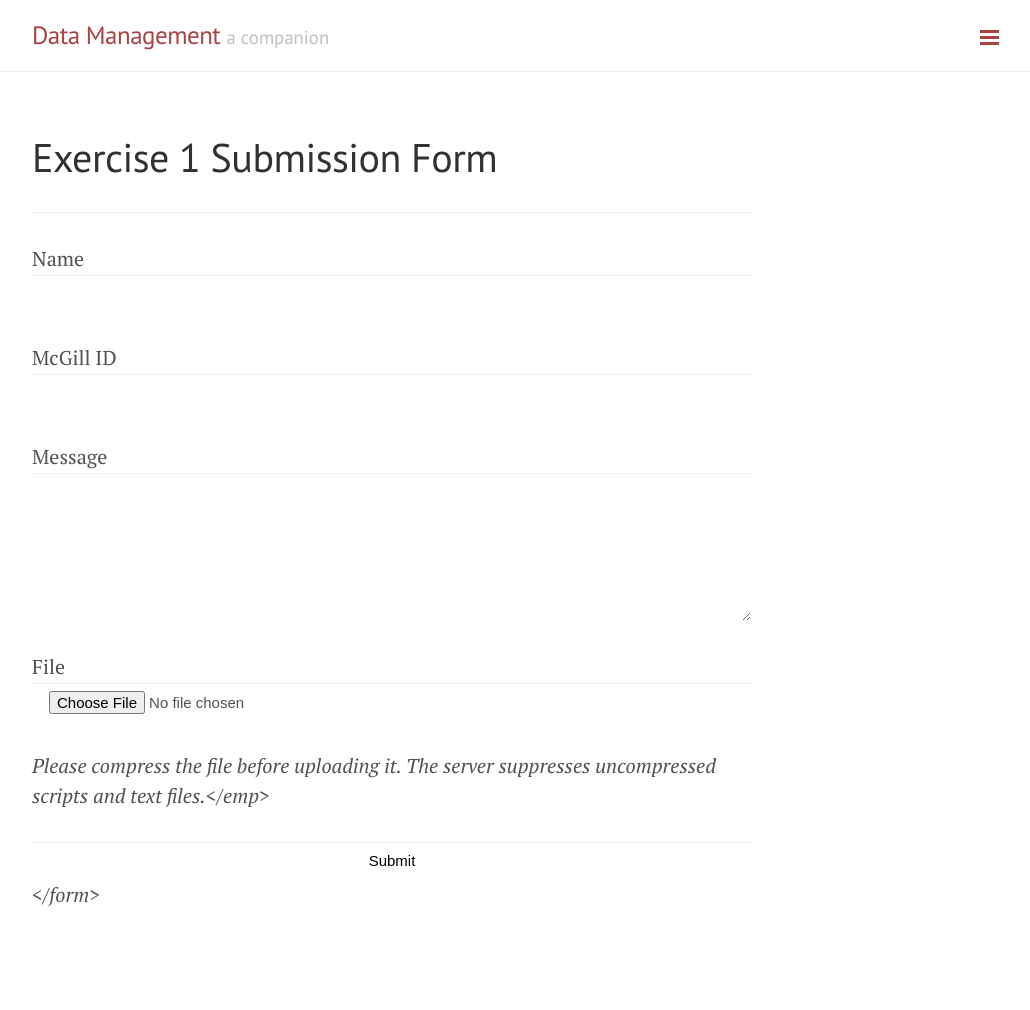
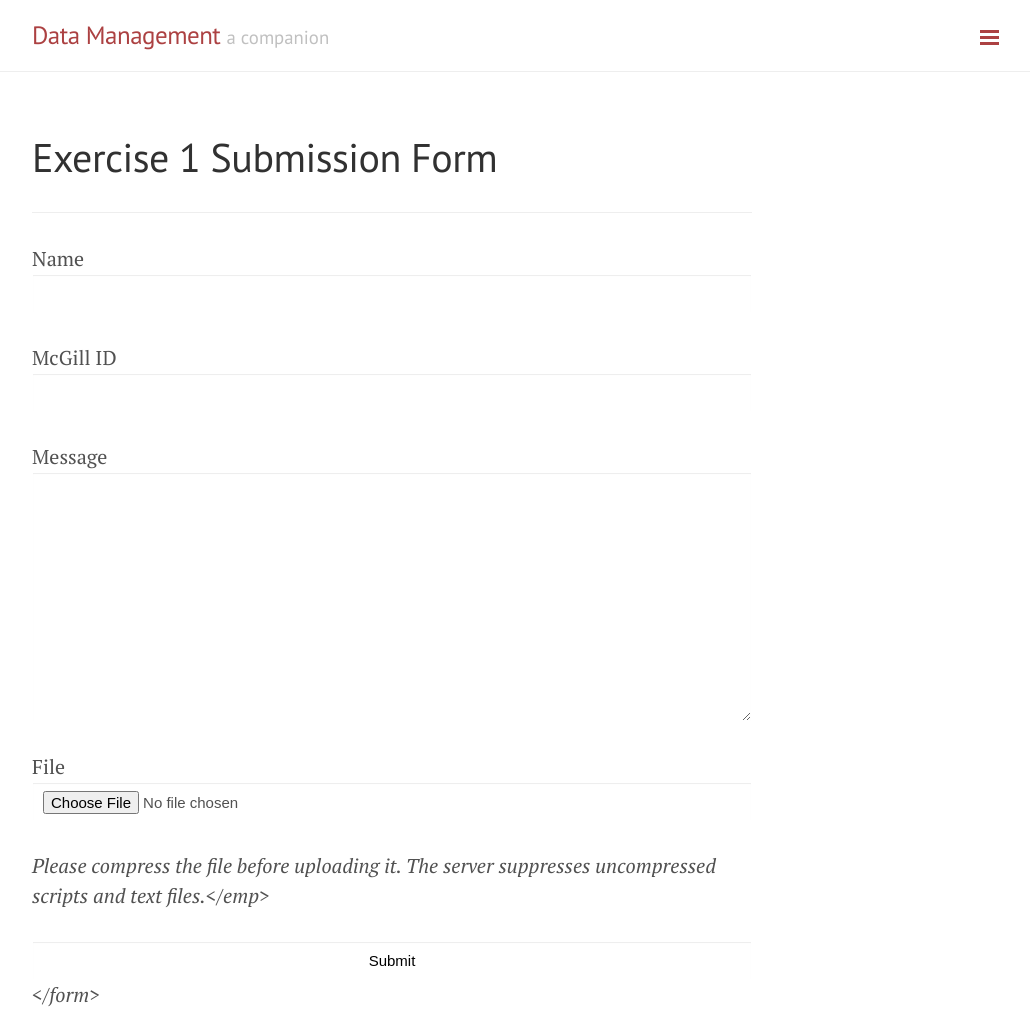
Before and after one commit to retrography/data-management, a Jekyll site: the page built from exercises/exercise_01_submission.markdown, in a window 1280 px wide. Shown: the whole page, without its empty margins (248-1278 px from the left). Built offline with Jekyll 4.4.1, drawn with Linux system fonts in a browser that asks for light colours; Markdown is read by kramdown in place of the engine named in the settings; before the commit the page ends 910 px from its top, so only the background shows below that.

Commit message:
form css update

```diff
--- a/public/css/form.css
+++ b/public/css/form.css
@@ -2,7 +2,7 @@
     display: block;
     width: 100%;
     height: 39px;
-    padding: 8px 16px;
+    padding: 8px 10px;
     font-size: 15px;
     line-height: 1.42857143;
     background-color: #ffffff;
@@ -43,5 +43,5 @@
 }
 
 textarea.form-control {
-    height: 150px;
+    height: 250px;
 }
```
Also changed, not shown: public/css/._form.css.
